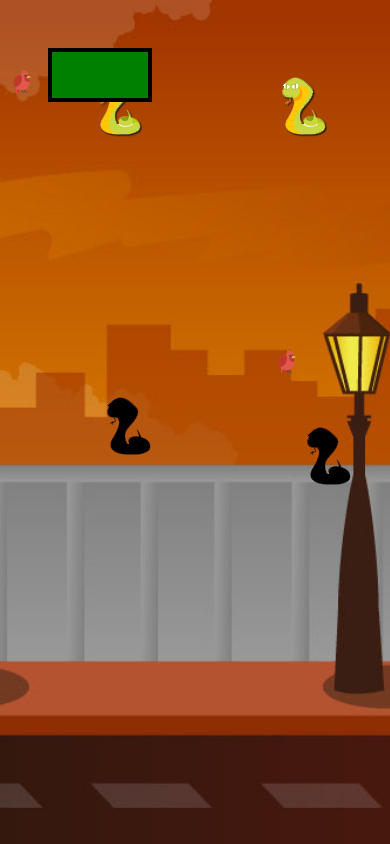
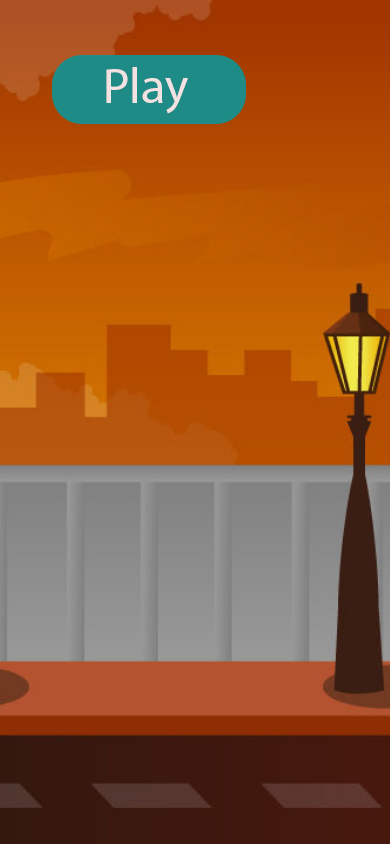
Before and after one commit to nvminhtu/Toddler_Game_Kids, a plain HTML site: page www/index.html in a window 390 px wide. Drawn offline with Linux system fonts and the light colour scheme; some packages are replaced by stand-ins of ours.

Commit message:
transition between layers in canvas

```diff
--- a/www/index.html
+++ b/www/index.html
@@ -43,7 +43,8 @@
     </head>
     <body>
         <div id="container"></div>
-        <script src="js/main.js"></script>
+        <script type="text/javascript" src="js/game-layer.js"></script>
+        <script type="text/javascript" src="js/game-main.js"></script>
         <script type="text/javascript" src="js/init.js"></script>
         <!-- <script type="text/javascript" src="js/index.js"></script> -->
     </body>
--- a/www/js/main.js
+++ b/www/js/game-layer.js
@@ -39,7 +39,7 @@ function isNearOutline(animal, outline) {
 /* Func02: Display Alert or Message */
 
 // FuncMain: init Stage
-function initLayer(images,animals,outlines,stage,gameLayer) {
+function initLayer(images,animals,outlines,stage,gameLayer,gameMain) {
 
     var buttonGroup = new Konva.Group(),
         backgroundGroup = new Konva.Group(),
@@ -176,6 +176,7 @@ function initLayer(images,animals,outlines,stage,gameLayer) {
     rect.on('click',function(){
         gameLayer.hide();
         gameLayer.draw();
+        gameMain.show();
     });
 
     return gameLayer;
--- /dev/null
+++ b/www/js/game-main.js
@@ -0,0 +1,66 @@
+
+// FuncMain: init Stage
+function mainLayer(stage,gameMain,gameLevel) {
+
+    var buttonGroup = new Konva.Group(),
+        backgroundGroup = new Konva.Group();
+
+    // #background: add background game screen
+    var imageObj = new Image();
+    var ratio = 400 / 700; //width divine height
+    var ratio_win = winWidth / winHeight;
+    var scaleX = 1, scaleY = 1;
+
+    if(ratio_win > ratio) { //width thực tế to hơn
+      scaleX = 1;
+      scaleY = 1.2;
+    } else {
+      scaleX = 1.2;
+      scaleY = 1;
+    }
+
+    imageObj.onload = function() {
+      var yoda = new Konva.Image({
+        x: 0,
+        y: 0,
+        image: imageObj,
+        width: winWidth,
+        height: winHeight,
+        scaleX: scaleX,
+        scaleY: scaleY
+      });
+
+      backgroundGroup.add(yoda);
+      backgroundGroup.draw();
+    };
+    imageObj.src = 'img/bg-game-screen.jpg';
+
+    // #button: group of buttons
+    var playObj = new Image();
+    playObj.onload = function(){
+      var playbtn = new Konva.Image({
+        x: 50,
+        y: 50,
+        image: playObj,
+        width: 200,
+        height: 80
+      });
+      buttonGroup.add(playbtn);
+      buttonGroup.draw();
+
+      playbtn.on('click', function(evt) {
+        gameMain.hide();
+        gameLevel.visible = true;
+        gameLevel.show();
+        gameLevel.draw();
+      });
+
+    };
+    playObj.src = 'img/btn-play.png';
+
+    // #gameMain - Add to Layer
+    gameMain.add(backgroundGroup);
+    gameMain.add(buttonGroup);
+
+    return gameMain;
+}
--- a/www/js/init.js
+++ b/www/js/init.js
@@ -5,11 +5,20 @@ function initStage(images) {
       width: winWidth,
       height: winHeight
   });
+
   var
     gameMain = new Konva.Layer();
     gameLayer1 = new Konva.Layer(),
-    gameLayer2 = new Konva.Layer();
+    gameLayer2 = new Konva.Layer(),
+    gameLayer3 = new Konva.Layer(),
+    gameLayer4 = new Konva.Layer(),
+    gameLayer5 = new Konva.Layer();
 
+  var currentlevel = localStorage.getItem("level");
+  if(currentlevel === null) {
+    localStorage.setItem("level","1");
+  }
+  // #data: elements for draging and drop
   var animals = {
       snake: {
           x: 10,
@@ -67,28 +76,35 @@ function initStage(images) {
       }
   };
 
-  var rect = new Konva.Rect({
-      x: 50,
-      y: 50,
-      width: 100,
-      height: 50,
-      fill: 'green',
-      stroke: 'black',
-      strokeWidth: 4
-  });
+  // #screen: level screen list
+  gameLevel1 = initLayer(images,animals,outlines,stage,gameLayer1,gameMain);
+  gameLevel2 = initLayer(images,vehicles,outlines2,stage,gameLayer2,gameMain);
+  gameLevel3 = initLayer(images,vehicles,outlines2,stage,gameLayer2,gameMain);
+  gameLevel4 = initLayer(images,vehicles,outlines2,stage,gameLayer2,gameMain);
+  gameLevel5 = initLayer(images,vehicles,outlines2,stage,gameLayer2,gameMain);
 
-  gameMain.add(rect);
+  // #screen: start main screen
+  if(currentlevel === null || currentlevel == 1){
+    stage.add(gameLevel1);
+    gameLevel1.hide();
+  } else if (currentlevel == 2) {
+    stage.add(gameLevel2);
+    gameLevel2.hide();
+  } else if(currentlevel == 3) {
+    stage.add(gameLevel3);
+    gameLevel3.hide();
+  } else if(currentlevel == 4){
+    stage.add(gameLevel4);
+    gameLevel4.hide();
+  } else {
+    stage.add(gameLevel5);
+    gameLevel5.hide();
+  }
+
+  gameMain = mainLayer(stage,gameMain,gameLevel1);
   stage.add(gameMain);
-  rect.on('click',function(){
-      gameMain.hide();
-      stage.draw();
-  });
-  //gameLevel1 = initLayer(images,animals,outlines,stage,gameLayer1);
-  gameLevel2 = initLayer(images,vehicles,outlines2,stage,gameLayer2);
-  stage.add(gameLevel2);
-//  gameLevel2.hide();
-  //gameLevel1.hide();
-  //stage.draw();
+  stage.draw();
+  //stage.add(gameLevel2);
   //stage.add(gameLevel1);
 }
 /* ------ Load data and run Stage ------ */
```
Also changed, not shown: www/img/btn-play.png (added), www/js/bk-gamescreen.js (renamed from www/js/gamescreen.js), www/js/bk-index.js (renamed from www/js/index.js).
